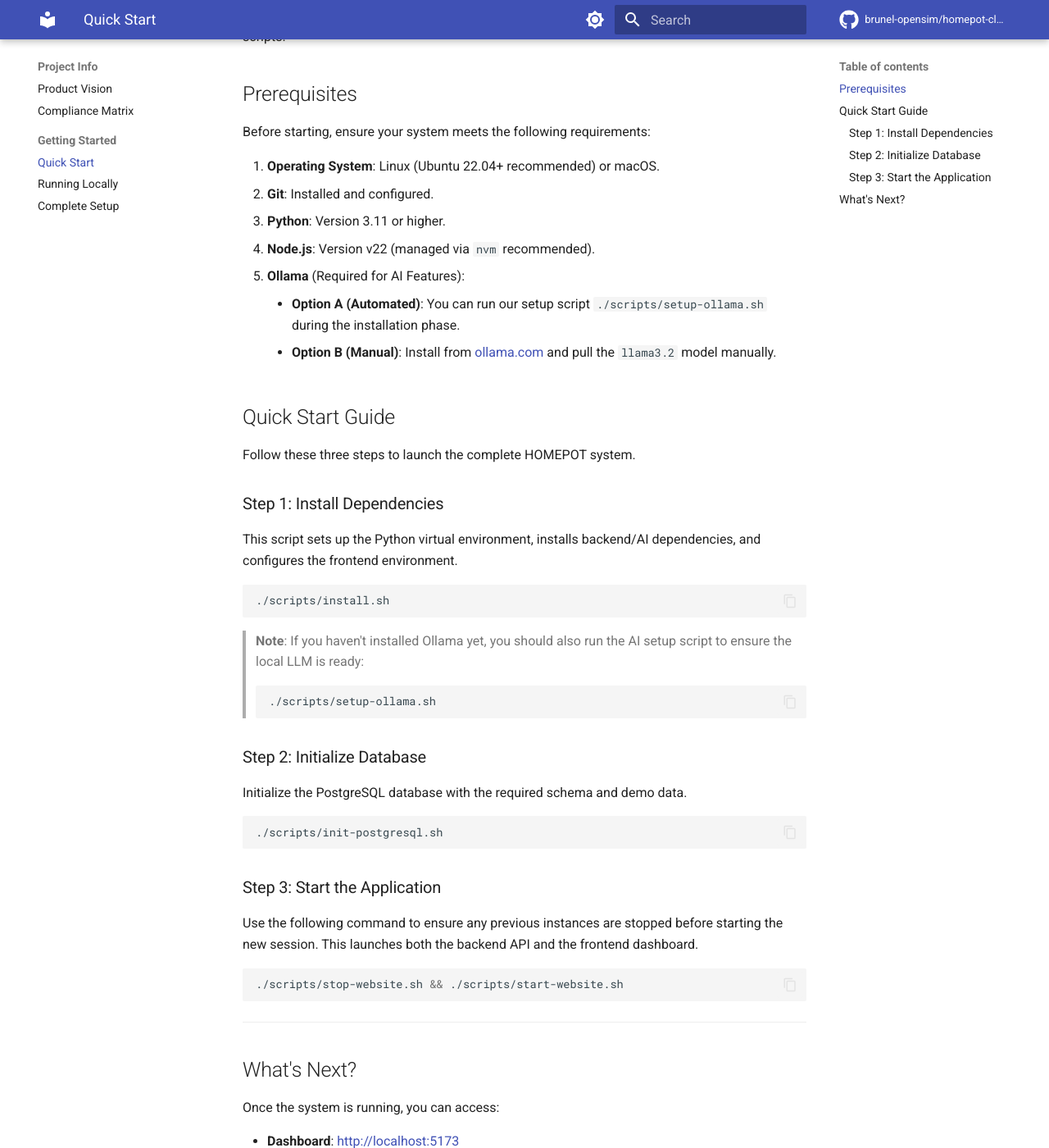
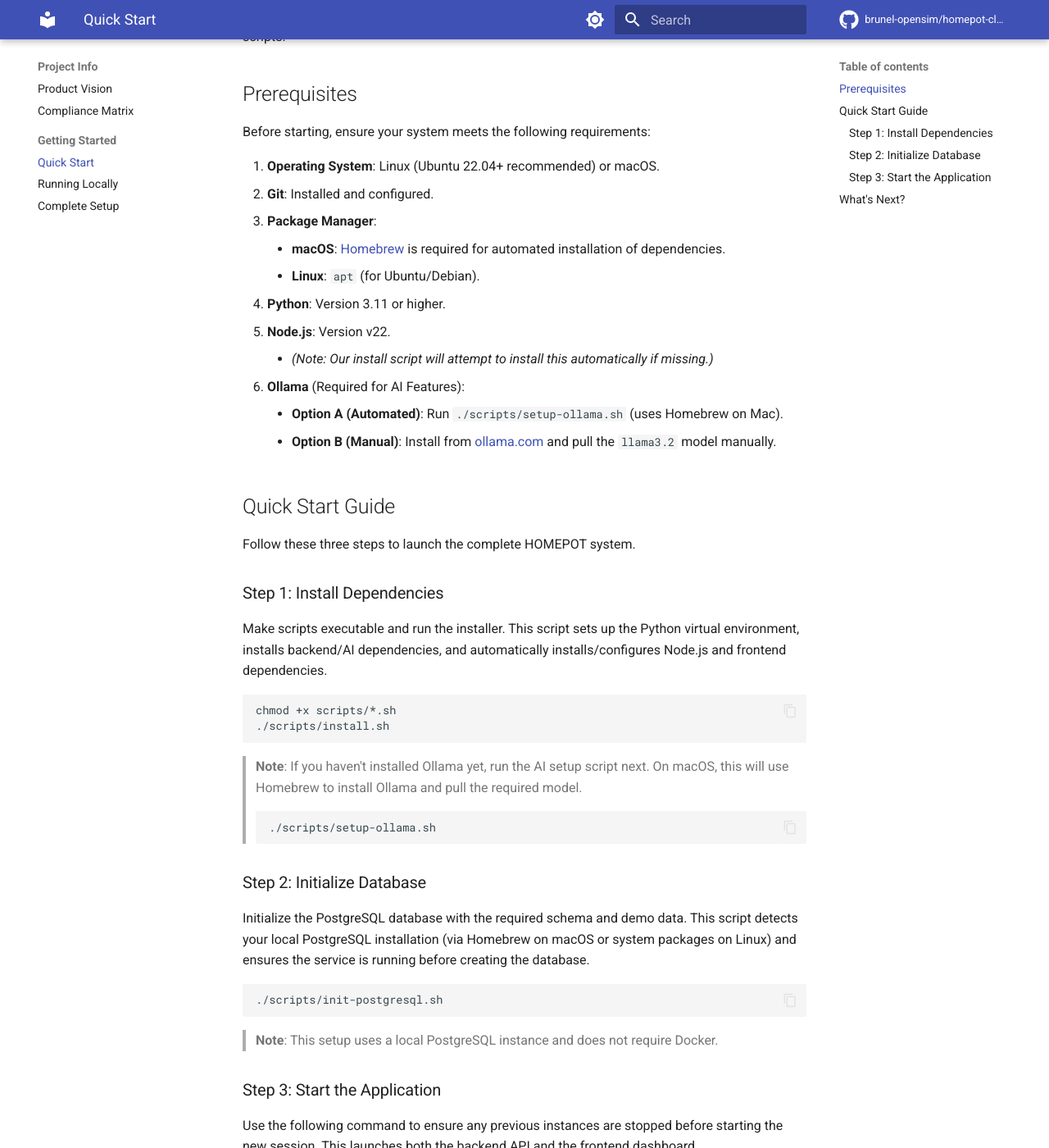
Before and after one commit to brunel-opensim/homepot-client, an MkDocs documentation site: the page built from docs/getting-started.md, in a window 1280 px wide and 1400 px high, scrolled down 247 px. Shown: the whole window at 82% size. Built offline with MkDocs 1.6.1 and Material for MkDocs 9.7.7, drawn with Linux system fonts in a browser that asks for light colours; comment, search, counter and statistics services are not loaded; the version menu is left out.

Commit message:
feat: Add macOS installation and setup support

````diff
--- a/docs/getting-started.md
+++ b/docs/getting-started.md
@@ -8,10 +8,14 @@ Before starting, ensure your system meets the following requirements:
 
 1.  **Operating System**: Linux (Ubuntu 22.04+ recommended) or macOS.
 2.  **Git**: Installed and configured.
-3.  **Python**: Version 3.11 or higher.
-4.  **Node.js**: Version v22 (managed via `nvm` recommended).
-5.  **Ollama** (Required for AI Features):
-    *   **Option A (Automated)**: You can run our setup script `./scripts/setup-ollama.sh` during the installation phase.
+3.  **Package Manager**:
+    *   **macOS**: [Homebrew](https://brew.sh/) is required for automated installation of dependencies.
+    *   **Linux**: `apt` (for Ubuntu/Debian).
+4.  **Python**: Version 3.11 or higher.
+5.  **Node.js**: Version v22.
+    *   *(Note: Our install script will attempt to install this automatically if missing.)*
+6.  **Ollama** (Required for AI Features):
+    *   **Option A (Automated)**: Run `./scripts/setup-ollama.sh` (uses Homebrew on Mac).
     *   **Option B (Manual)**: Install from [ollama.com](https://ollama.com) and pull the `llama3.2` model manually.
 
 ## Quick Start Guide
@@ -20,24 +24,28 @@ Follow these three steps to launch the complete HOMEPOT system.
 
 ### Step 1: Install Dependencies
 
-This script sets up the Python virtual environment, installs backend/AI dependencies, and configures the frontend environment.
+Make scripts executable and run the installer. This script sets up the Python virtual environment, installs backend/AI dependencies, and automatically installs/configures Node.js and frontend dependencies.
 
 ```bash
+chmod +x scripts/*.sh
 ./scripts/install.sh
 ```
 
-> **Note**: If you haven't installed Ollama yet, you should also run the AI setup script to ensure the local LLM is ready:
+> **Note**: If you haven't installed Ollama yet, run the AI setup script next. On macOS, this will use Homebrew to install Ollama and pull the required model.
 > ```bash
 > ./scripts/setup-ollama.sh
 > ```
 
 ### Step 2: Initialize Database
 
-Initialize the PostgreSQL database with the required schema and demo data.
+Initialize the PostgreSQL database with the required schema and demo data. This script detects your local PostgreSQL installation (via Homebrew on macOS or system packages on Linux) and ensures the service is running before creating the database.
 
 ```bash
 ./scripts/init-postgresql.sh
 ```
+
+> **Note**: This setup uses a local PostgreSQL instance and does not require Docker.
+
 
 ### Step 3: Start the Application
 
````
Also changed, not shown: README.md (+23 -0 lines), 4 other files.
